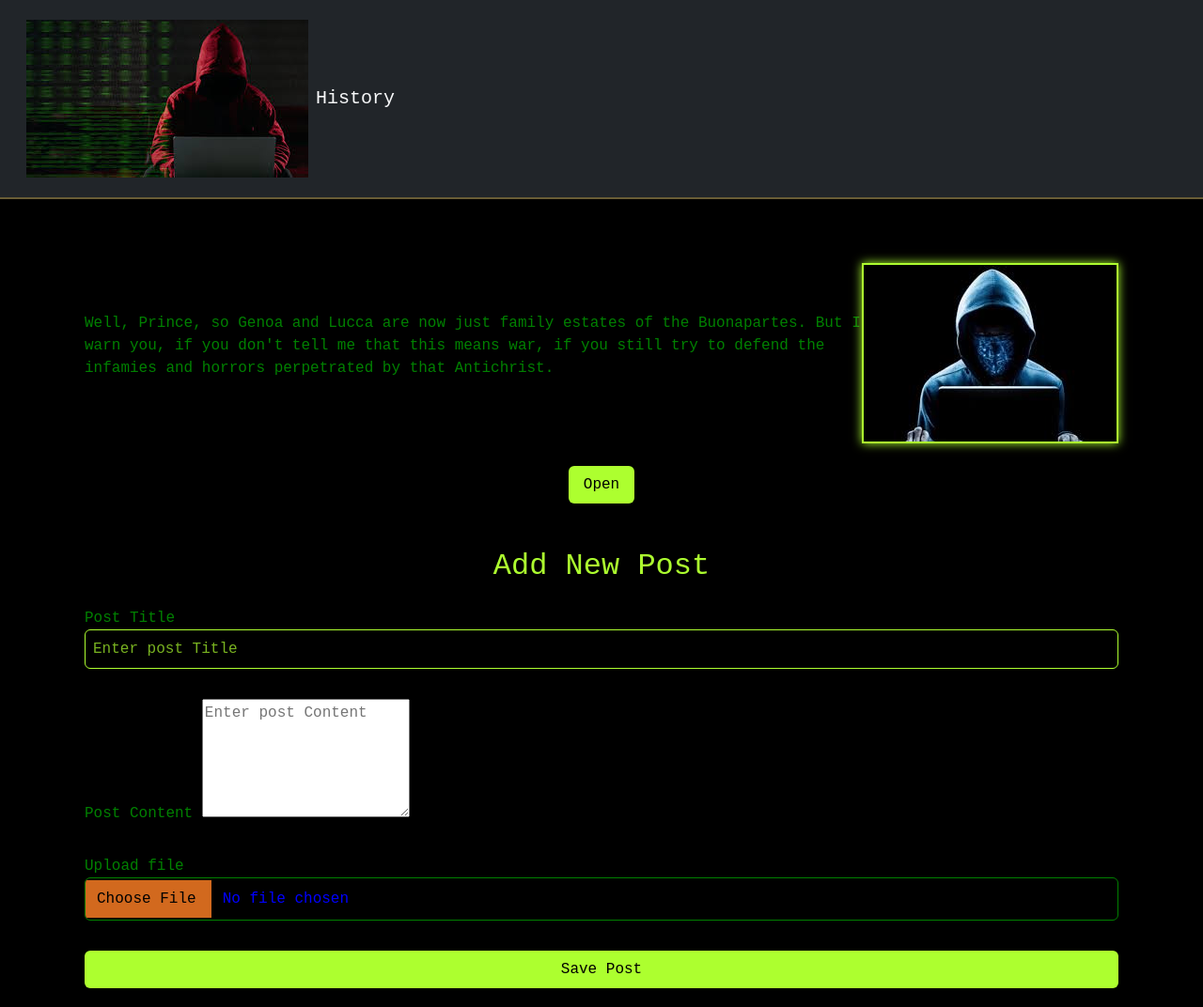
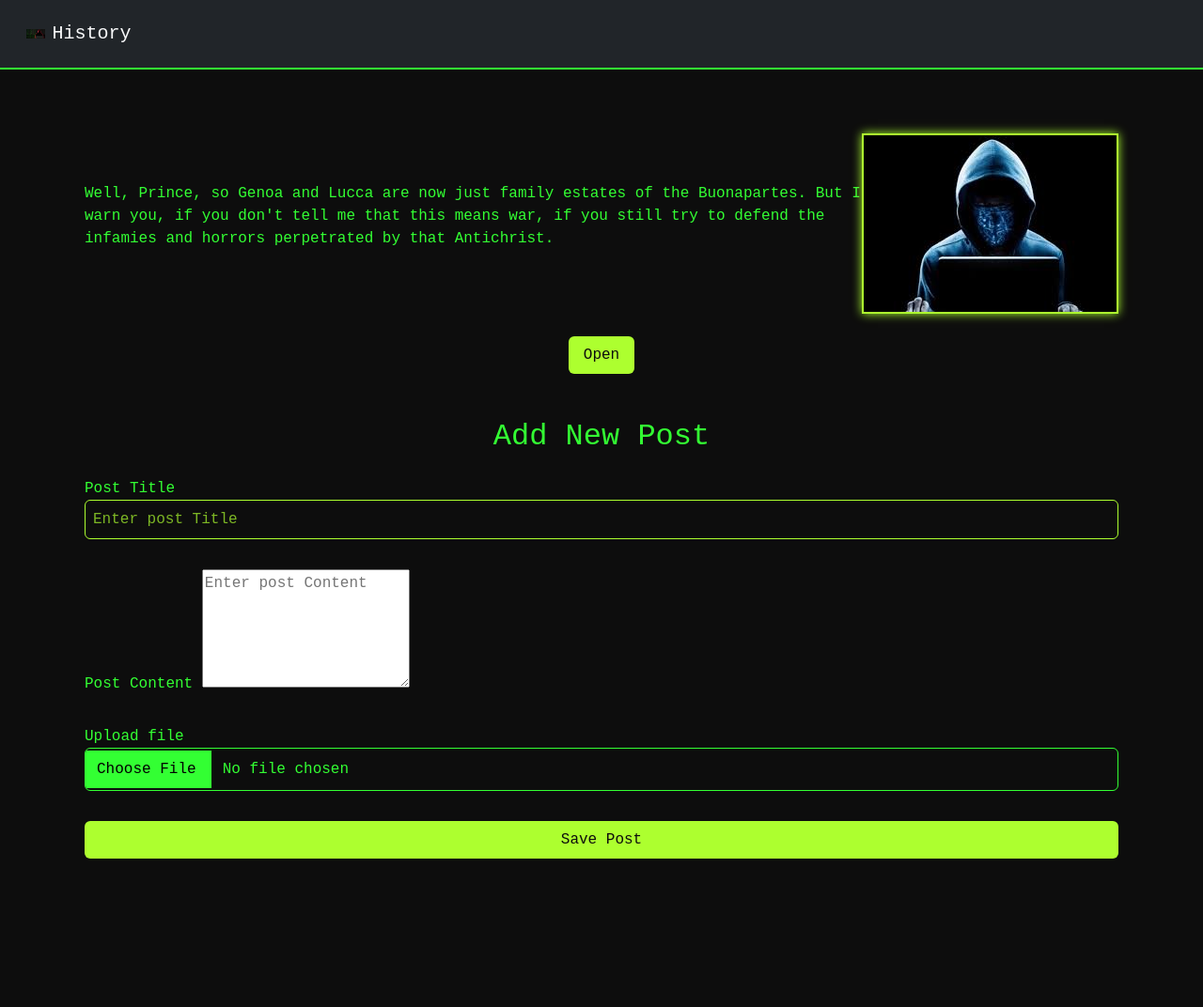
Before and after one commit to prisyazhnyukrepl12/Kirill-12, a PHP site: page /profile.html in a window 1280 px wide. Shown: the whole page at 94% size. After the commit the page ends 914 px from the top, so only its background shows below. Run offline with PHP 8.4, Linux system fonts and the light colour scheme.

Commit message:
Newer 1.4

```diff
--- a/css/style.css
+++ b/css/style.css
@@ -1,6 +1,6 @@
 body {
-    background-color: rgb(0, 0, 0);
-    color: green;
+    background-color: #0d0d0d;
+    color: #3f3;
     font-family: 'Courier New', Courier, monospace;
     margin: 0;
     padding: 0;
@@ -12,18 +12,17 @@ body {
     padding: 20px;
 }
 
-h1,
-h2 {
-    color: greenyellow;
+h1, h2 {
+    color: #3f3;
     text-align: center;
 }
 
 .navbar {
-    border-bottom: 2px solid rgb(105, 93, 54);
+    border-bottom: 2px solid #3f3;
 }
 
 .me-2 {
-    width: 5;
+    width: 5%;
 }
 
 .hacker-img {
@@ -48,7 +47,7 @@ h2 {
 .btn-primary {
     background-color: greenyellow;
     border: none;
-    color: black;
+    color: #0d0d0d;
     padding: 0.5rem 1rem;
     font-size: 1rem;
     cursor: pointer;
@@ -60,7 +59,7 @@ h2 {
 }
 
 .hacker-input {
-    background-color: black;
+    background-color: #0d0d0d;
     border: 1px solid greenyellow;
     color: greenyellow;
     padding: 0.5rem;
@@ -75,8 +74,8 @@ h2 {
 .hacker-input:focus {
     background-color: #0d0d0d;
     border-color: greenyellow;
-    box-shadow: 0 0 5px green;
-    color: green;
+    box-shadow: 0 0 5px #3f3;
+    color: #3f3;
 }
 
 .form-group {
@@ -84,31 +83,31 @@ h2 {
 }
 
 .form-label {
-    color: green;
+    color: #3f3;
     margin-bottom: 0.5rem;
 }
 
 .btn-outline-danger {
-    border-color: red;
-    color:rebeccapurple;
+    border-color: #dc3545;
+    color:#dc3545;
     transition: all 0.3s ease;
 }
 
 .btn-outline-danger:hover {
-    background-color: red;
-    color: azure;
+    background-color: #dc3545;
+    color: #fff;
 }
 
 .hacker-input[type="file"] {
     padding: 0.5rem;
-    border: 1px solid green;
-    color: blue;
-    background-color: black;
+    border: 1px solid #3f3;
+    color: #3f3;
+    background-color: #0d0d0d;
     font-family: 'Courier New', monospace;
 }
 
 .hacker-input[type="file"]::file-selector-button {
-    background-color: chocolate;
+    background-color: #3f3;
     border: none;
     color: black;
     padding: 0.5rem 1rem;
```
